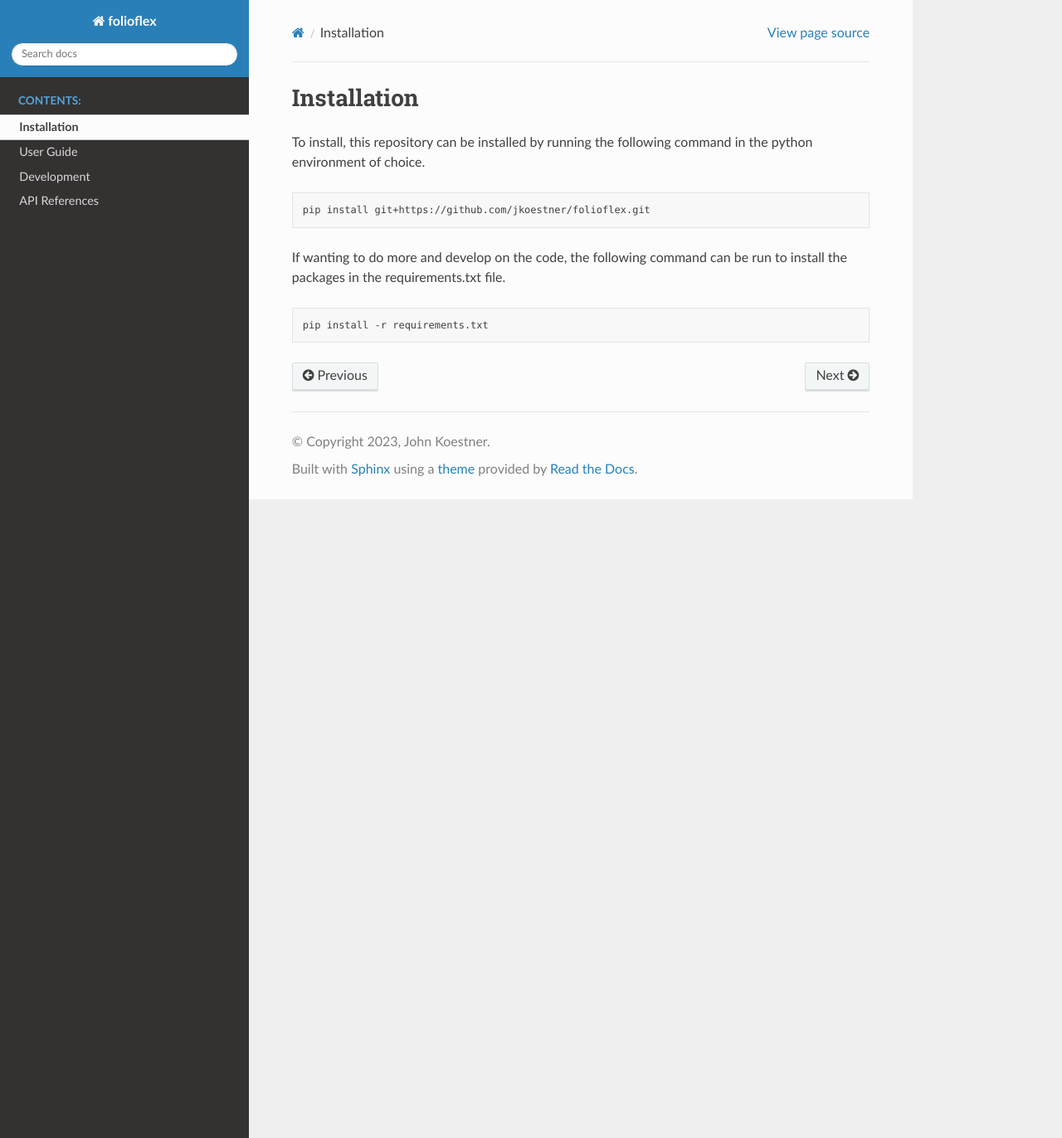
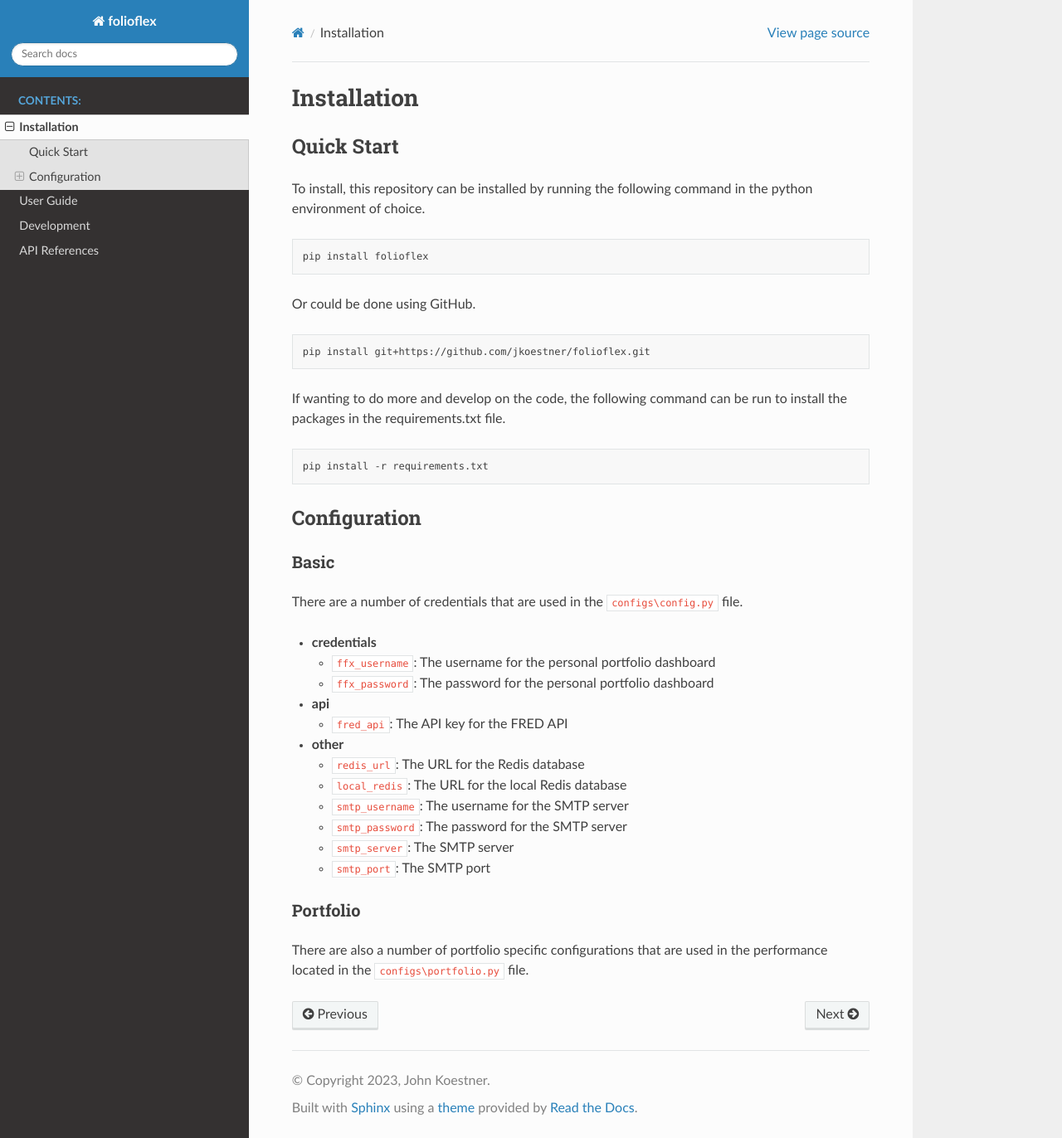
Before and after one commit to jkoestner/folioflex, a Sphinx documentation site: the page built from docs/source/installation.rst, in a window 1280 px wide and 1372 px high. Shown: the whole window at 83% size. Built offline with Sphinx 7.4.7 and the Read the Docs theme 2.0.0, drawn with Linux system fonts in a browser that asks for light colours.

Commit message:
documentation

```diff
--- a/docs/source/installation.rst
+++ b/docs/source/installation.rst
@@ -1,8 +1,17 @@
 Installation
 ============
 
+Quick Start
+-----------
+
 To install, this repository can be installed by running the following command in
 the python environment of choice.
+
+.. code-block:: bash
+
+   pip install folioflex
+
+Or could be done using GitHub.
 
 .. code-block:: bash
 
@@ -14,3 +23,35 @@ be run to install the packages in the requirements.txt file.
 .. code-block:: bash
 
    pip install -r requirements.txt
+
+Configuration
+-------------
+
+Basic
+~~~~~
+
+There are a number of credentials that are used in the ``configs\config.py`` file.
+
+- **credentials**
+
+  - ``ffx_username``: The username for the personal portfolio dashboard
+  - ``ffx_password``: The password for the personal portfolio dashboard
+
+- **api**
+
+  - ``fred_api``: The API key for the FRED API
+
+- **other**
+
+  - ``redis_url``: The URL for the Redis database
+  - ``local_redis``: The URL for the local Redis database
+  - ``smtp_username``: The username for the SMTP server
+  - ``smtp_password``: The password for the SMTP server
+  - ``smtp_server``: The SMTP server
+  - ``smtp_port``: The SMTP port
+
+Portfolio
+~~~~~~~~~
+
+There are also a number of portfolio specific configurations that are used in the
+performance located in the ``configs\portfolio.py`` file.
--- a/setup.py
+++ b/setup.py
@@ -26,8 +26,7 @@ setup(
     author="John Koestner",
     author_email="johnkoestner@outlook.com",
     packages=find_packages(exclude=["tests*"]),
-    include_package_data=True,
-    package_data={"folioflex": ["configs/*"]},
+    include_package_data=True,  # include files from MANIFEST.in
     license="MIT",
     description=("A collection of portfolio tracking capabilities"),
     entry_points={
```
Also changed, not shown: README.md (+6 -0 lines), requirements.txt (+4 -4 lines), requirements_ci.txt (+7 -7 lines), 1 other file.
